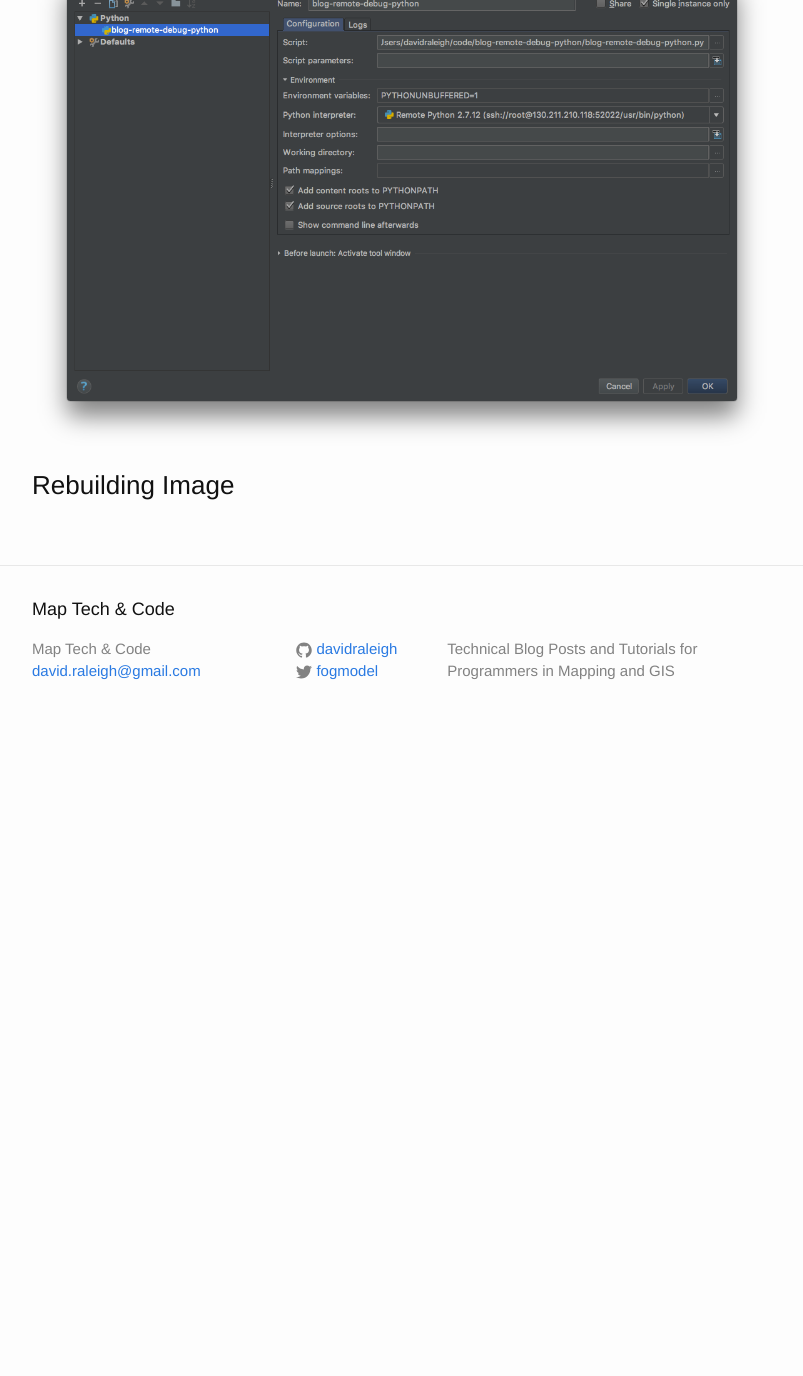
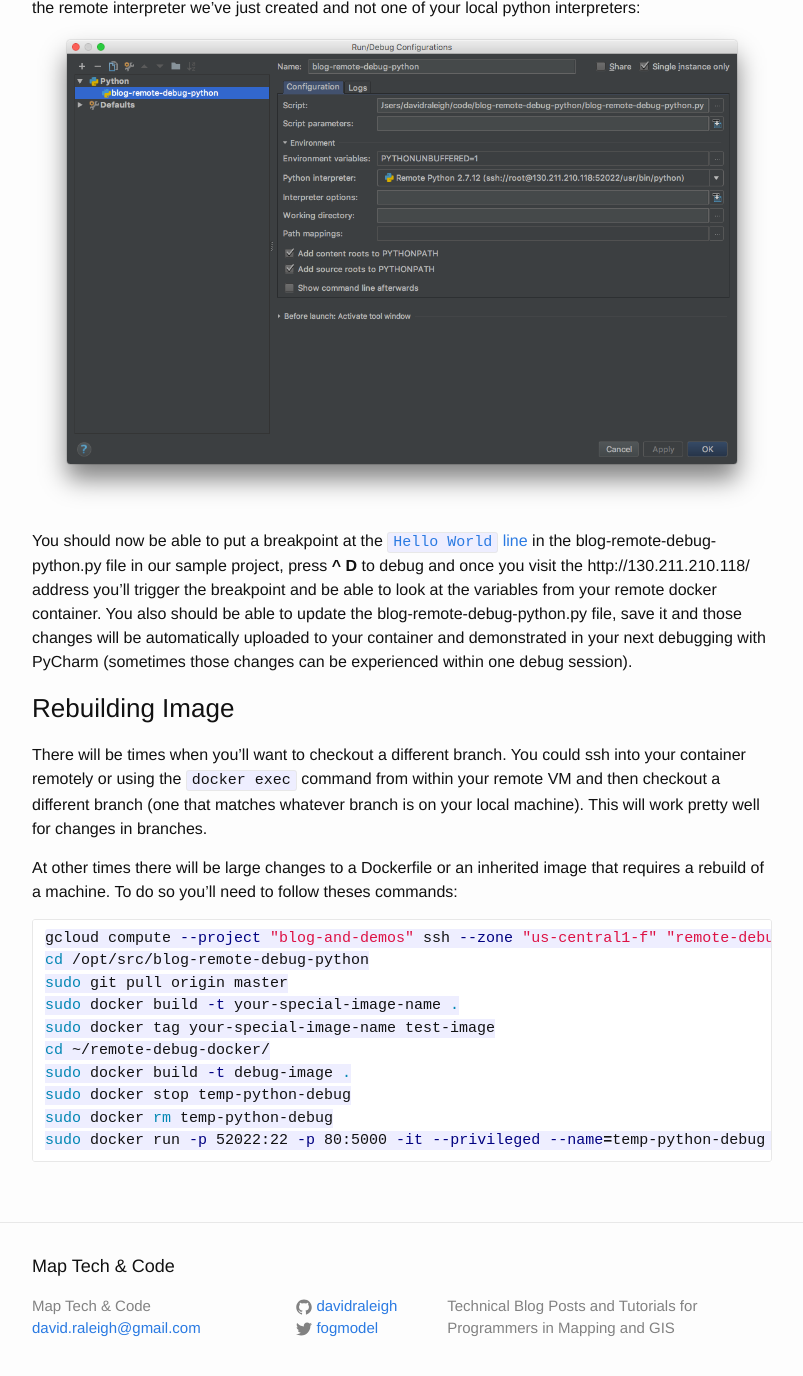
Before and after one commit to davidraleigh/davidraleigh.github.io, a Jekyll site: the page built from _posts/2017-06-27-Debug-Remote-Docker-Container-PyCharm.md, in a window 1280 px wide and 1400 px high, scrolled down 12660 px. Shown: the top 1376 px of the window, without its empty margins (238-1041 px from the left). Built offline with Jekyll 4.4.1, drawn with Linux system fonts in a browser that asks for light colours; our own code applies the rules of GitHub Pages for plain Markdown files; comment, search, counter and statistics services are not loaded; before the commit the page ends 13403 px from its top, so only the background shows below that; some of the changed text lies outside the part shown.

Commit message:
Update 2017-06-27-Debug-Remote-Docker-Container-PyCharm.md

````diff
--- a/_posts/2017-06-27-Debug-Remote-Docker-Container-PyCharm.md
+++ b/_posts/2017-06-27-Debug-Remote-Docker-Container-PyCharm.md
@@ -148,7 +148,9 @@ In the `Configure Remote Python Interpreter` Diaglog select the `SSH Credentials
 
 ![interpreter settings](https://github.com/davidraleigh/davidraleigh.github.io/blob/master/assets/pycharm-remote-debug/python_interpreter_settings.png)
 
-Once you've selected `OK` you'll be taken back to the `Project Interpreter` dialog. With your newly created interpreter selected in the `Project Interpreter` drop down you'll want to update the `Path mappings` field by selecting the Ellipsis, `...`, button:
+Once you've selected `OK` you'll be taken back to the `Project Interpreter` dialog. If you weren't able to copy the pycharm_helpers from above, you'll see PyCharm running a background process where it is uploading all the debug utilities necessary for remote debug.
+
+With your newly created interpreter selected in the `Project Interpreter` drop down you'll want to update the `Path mappings` field by selecting the Ellipsis, `...`, button:
 ![Path Mappings](https://github.com/davidraleigh/davidraleigh.github.io/blob/master/assets/pycharm-remote-debug/Path_mappings.png)
 
 In the `Edit Project Path Mappings` dialog you'll set the mapping for your local source to the location of your source code inside of your container. In the case of the tutorial the location of the source code is defined in the Dockerfile at [this line](https://github.com/davidraleigh/davidraleigh.github.io/blob/master/assets/pycharm-remote-debug/path_mappings_setup.png), `COPY . /opt/src/test`. Your dialog should look something like this:
@@ -174,4 +176,22 @@ After selecting __Ok__ in the __Deployment__ dialog you can now upload developme
 Using the __Select Run/Debug Configuration__ dropdown in the __Navigation Bar__ near the top of PyCharm select the __Edit Configurations...__ option. You want to check to make sure that your Python interpreter is the remote interpreter we've just created and not one of your local python interpreters:
 ![debug settings](https://github.com/davidraleigh/davidraleigh.github.io/blob/master/assets/pycharm-remote-debug/debug_settings.png)
 
+You should now be able to put a breakpoint at the [`Hello World` line](https://github.com/davidraleigh/blog-remote-debug-python/blob/master/blog-remote-debug-python.py#L8) in the blog-remote-debug-python.py file in our sample project, press __^ D__ to debug and once you visit the http://130.211.210.118/ address you'll trigger the breakpoint and be able to look at the variables from your remote docker container. You also should be able to update the blog-remote-debug-python.py file, save it and those changes will be automatically uploaded to your container and demonstrated in your next debugging with PyCharm (sometimes those changes can be experienced within one debug session).
+
 ### Rebuilding Image
+There will be times when you'll want to checkout a different branch. You could ssh into your container remotely or using the `docker exec` command from within your remote VM and then checkout a different branch (one that matches whatever branch is on your local machine). This will work pretty well for changes in branches.
+
+At other times there will be large changes to a Dockerfile or an inherited image that requires a rebuild of a machine. To do so you'll need to follow theses commands:
+
+```bash
+gcloud compute --project "blog-and-demos" ssh --zone "us-central1-f" "remote-debug-demo"
+cd /opt/src/blog-remote-debug-python
+sudo git pull origin master
+sudo docker build -t your-special-image-name .
+sudo docker tag your-special-image-name test-image
+cd ~/remote-debug-docker/
+sudo docker build -t debug-image .
+sudo docker stop temp-python-debug
+sudo docker rm temp-python-debug
+sudo docker run -p 52022:22 -p 80:5000 -it --privileged --name=temp-python-debug debug-image
+```
````
